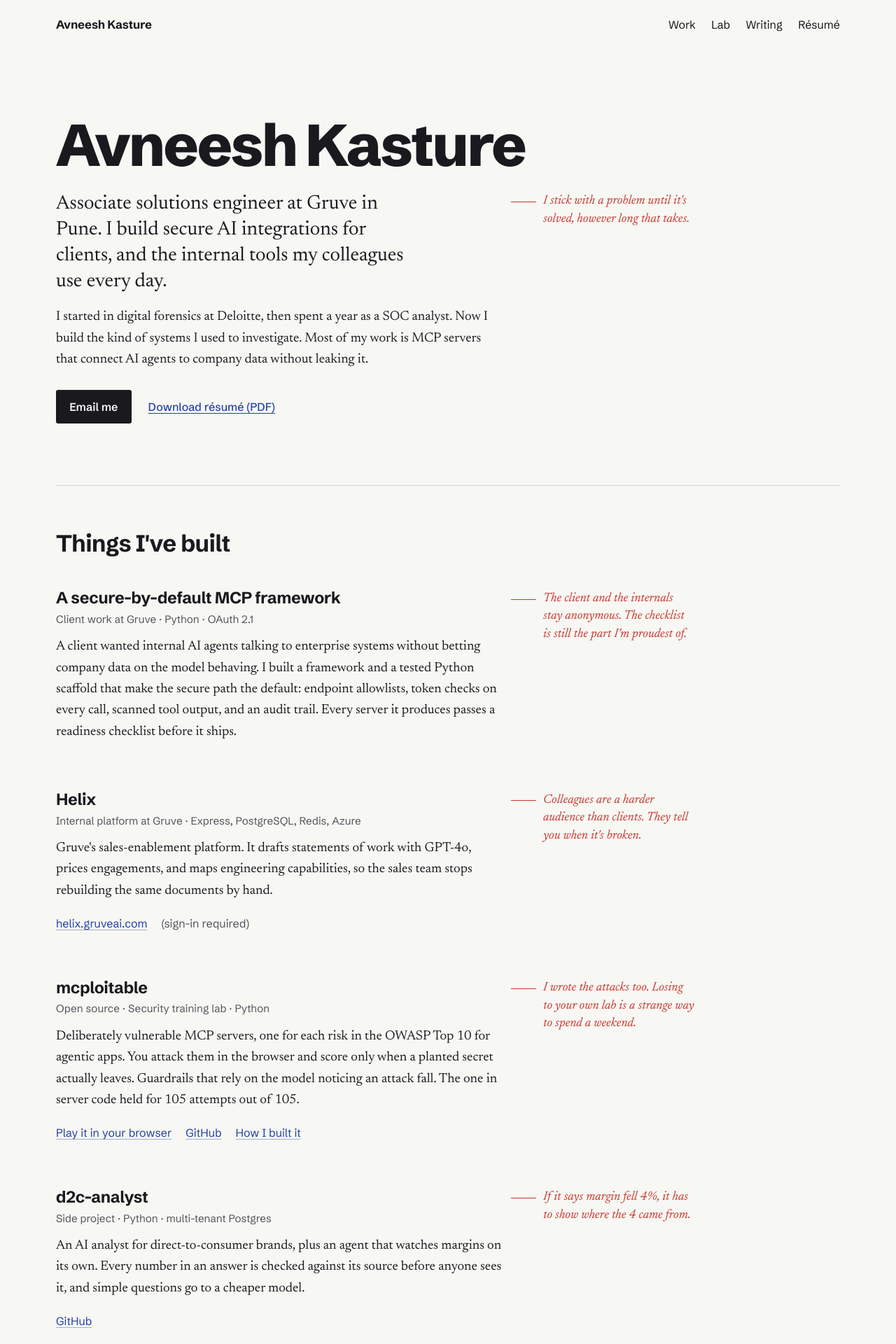
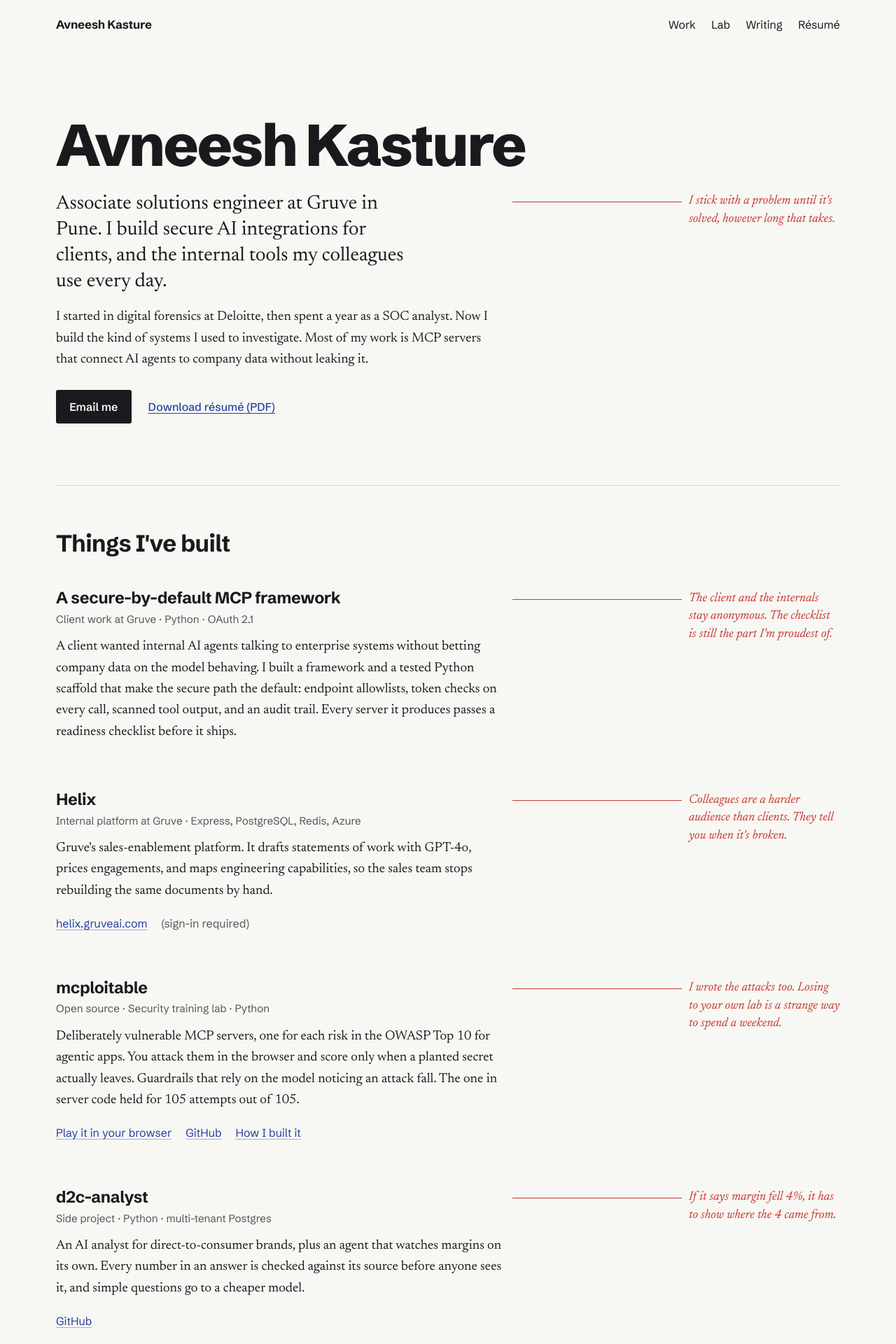
Before and after one commit to agileAlligator/Portfolio-Page, a Jekyll site: the page built from index.html, in a window 1280 px wide. Shown: the top 1920 px of the page at 70% size. Built offline with Jekyll 4.4.1, drawn with Linux system fonts in a browser that asks for light colours.

Commit message:
homepage: margin notes sit on the right edge; the pen stroke spans the gap
Co-Authored-By: Claude Opus 5.5 <noreply@anthropic.com>

```diff
--- a/assets/home.scss
+++ b/assets/home.scss
@@ -46,14 +46,13 @@ main {
 }
 .row {
 	display: grid;
-	grid-template-columns: minmax(0, var(--main)) var(--margin);
-	column-gap: var(--gap);
+	/* main column | flexible gap | margin — the margin sits on the frame's right edge */
+	grid-template-columns: minmax(0, var(--main)) minmax(var(--gap), 1fr) var(--margin);
 	align-items: start;
 }
-.row-main { min-width: 0; }
+.row-main { min-width: 0; grid-column: 1; }
 
 .note {
-	position: relative;
 	margin: 0.15rem 0 0;
 	font-family: var(--serif);
 	font-style: italic;
@@ -61,13 +60,17 @@ main {
 	line-height: 1.42;
 	color: var(--pencil);
 }
-/* A pen stroke reaching back across the gap to the paragraph it annotates. */
-.note::before {
+/* In a row the note spans gap + margin: a pen stroke fills the gap, reaching
+   back to the paragraph it annotates, and the words sit in the margin. */
+.row > .note {
+	grid-column: 2 / 4;
+	display: grid;
+	grid-template-columns: 1fr var(--margin);
+	align-items: start;
+}
+.row > .note::before {
 	content: "";
-	position: absolute;
-	top: 0.72em;
-	right: calc(100% + 0.6rem);
-	width: calc(var(--gap) - 1.2rem);
+	margin: 0.72em 0.6rem 0 0.75rem;
 	border-top: 1.5px solid var(--pencil);
 }
 
@@ -168,13 +171,13 @@ main {
 
 /* ── Narrow screens: margin notes fold in under their paragraph ─── */
 @media (max-width: 920px) {
-	:root { --margin: 11rem; --gap: 2rem; }
+	:root { --margin: 11rem; --gap: 2.5rem; }
 }
 @media (max-width: 760px) {
 	body { font-size: 1.125rem; }
 	.row { grid-template-columns: minmax(0, 1fr); }
-	.row > .note { margin: 1rem 0 0; padding-left: 1.75rem; }
-	.row > .note::before { right: auto; left: 0; width: 1.1rem; }
+	.row > .note { grid-column: 1; grid-template-columns: 1.6rem 1fr; margin: 1rem 0 0; }
+	.row > .note::before { margin: 0.72em 0.55rem 0 0; }
 	.intro { padding-top: 1.5rem; }
 	.pair { grid-template-columns: 1fr; gap: 2rem; }
 	.path-extra { margin-top: 1.75rem; }
```
